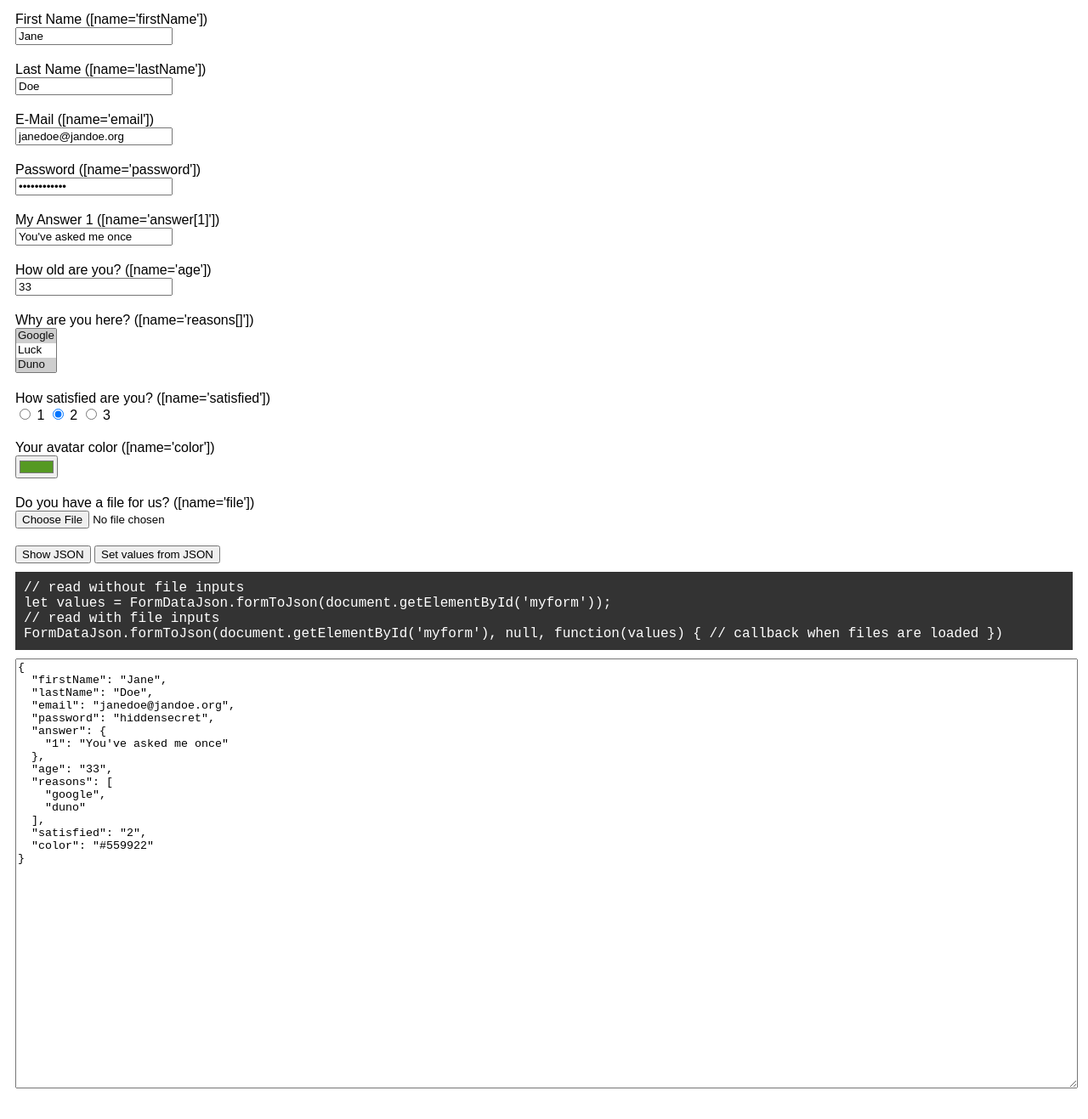
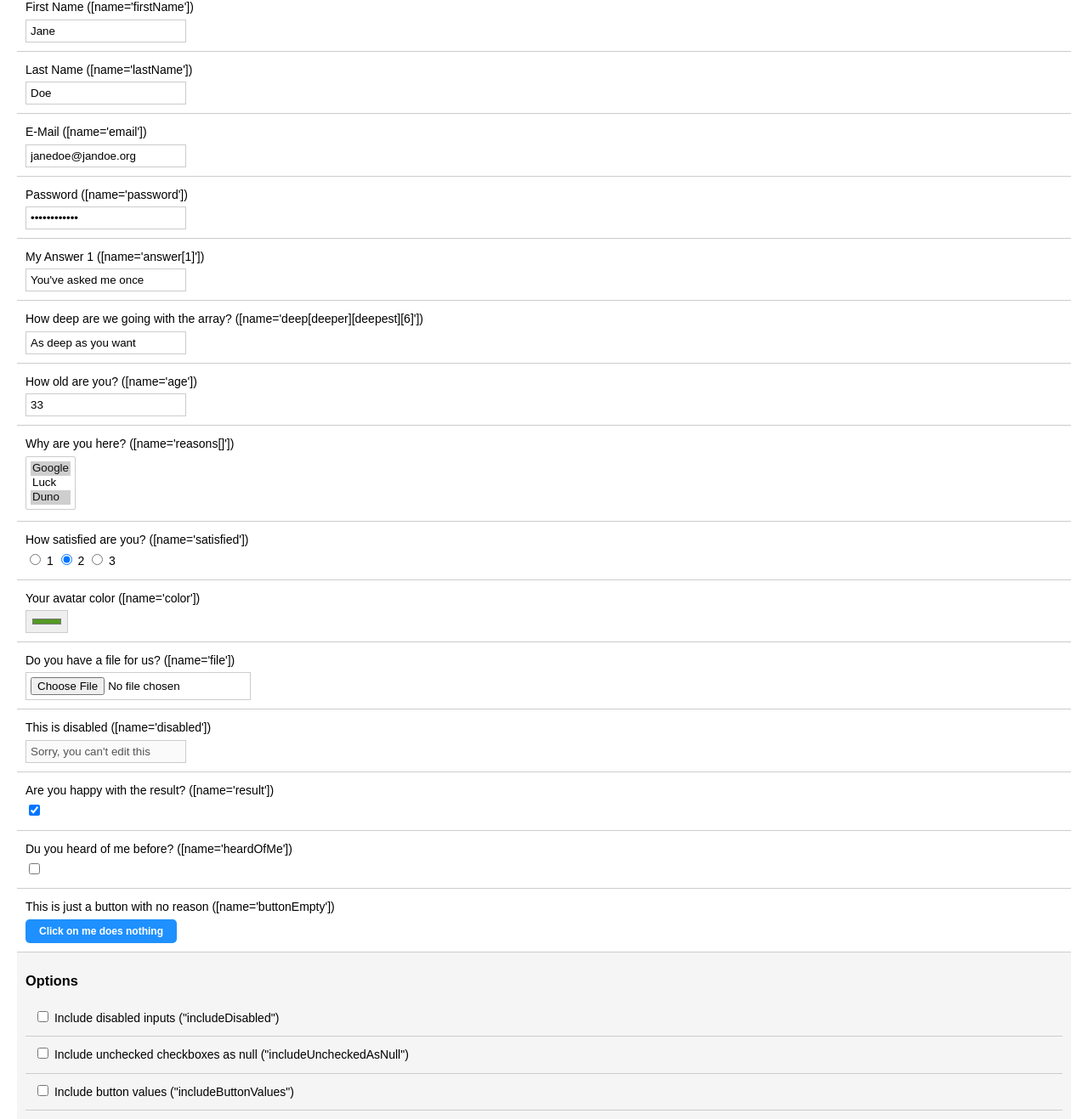
Before and after one commit to brainfoolong/form-data-json, a website: page docs/example/playground.html in a window 1280 px wide. Shown: the part 55-1372 px from the top of the page at 85% size. Drawn offline with Linux system fonts and the light colour scheme.

Commit message:
fixed setinputvalue for file input updated playground added some logos

```diff
--- a/docs/example/playground.html
+++ b/docs/example/playground.html
@@ -6,9 +6,27 @@
     <style type="text/css">
         body {
             font-family: Arial, sans-serif;
+            font-size: 14px;
+            line-height: 1.6;
+            padding: 20px;
+            margin: 0;
         }
         .field {
+            display: block;
             padding: 10px;
+            border-bottom: 1px solid #ccc;
+        }
+        .label {
+            display: block;
+            padding-bottom: 3px;
+        }
+        .options {
+            background: #f5f5f5;
+            padding: 10px;
+        }
+        h3 {
+            padding: 0;
+            margin: 10px 0;
         }
         #result {
             width: 100%;
@@ -22,73 +40,131 @@
             padding: 10px;
             margin-top: 10px;
             background: #333;
+            white-space: pre;
+            overflow: auto;
+        }
+        .button {
+            display: inline-block;
+            padding: 4px;
+            padding-left: 15px;
+            padding-right: 15px;
+            font-size: 12px;
+            line-height: 1.5;
+            font-weight: bold;
+            border: 1px solid transparent;
+            color: white !important;
+            cursor: pointer;
+            background-position: 5px center;
+            background-repeat: no-repeat;
+            background-color: dodgerblue;
+            overflow: visible;
+            width: auto;
+            transition: box-shadow .4s;
+            border-radius: 5px;
+            user-select: none;
+        }
+        input:not([type='checkbox']):not([type='radio']):not([type='button']), textarea, select {
+            padding: 5px;
+            border: 1px solid #ccc;
         }
     </style>
 </head>
 <body>
+<img src="../logo-trans.png" alt="Form Data Json" height="200"><br/>
 <form name="myform" id="myform" autocomplete="off" spellcheck="false">
-    <h3>Form Data Json Playground</h3>
-    <div class="field">
-        <div>First Name ([name='firstName'])</div>
-        <div><input type="text" name="firstName" value="Jane"></div>
-    </div>
-    <div class="field">
-        <div>Last Name ([name='lastName'])</div>
-        <div><input type="text" name="lastName" value="Doe"></div>
-    </div>
-    <div class="field">
-        <div>E-Mail ([name='email'])</div>
-        <div><input type="email" name="email" value="janedoe@jandoe.org"></div>
-    </div>
-    <div class="field">
-        <div>Password ([name='password'])</div>
-        <div><input type="password" name="password" value="hiddensecret"></div>
-    </div>
-    <div class="field">
-        <div>My Answer 1 ([name='answer[1]'])</div>
-        <div><input type="text" name="answer[1]" value="You've asked me once"></div>
-    </div>
-    <div class="field">
-        <div>How old are you? ([name='age'])</div>
-        <div><input type="number" name="age" value="33"></div>
-    </div>
-    <div class="field">
-        <div>Why are you here? ([name='reasons[]'])</div>
-        <div>
+    <label class="field">
+        <span class="label">First Name ([name='firstName'])</span>
+        <input type="text" name="firstName" value="Jane">
+    </label>
+    <label class="field">
+        <span class="label">Last Name ([name='lastName'])</span>
+        <input type="text" name="lastName" value="Doe">
+    </label>
+    <label class="field">
+        <span class="label">E-Mail ([name='email'])</span>
+        <input type="email" name="email" value="janedoe@jandoe.org">
+    </label>
+    <label class="field">
+        <span class="label">Password ([name='password'])</span>
+        <input type="password" name="password" value="hiddensecret">
+    </label>
+    <label class="field">
+        <span class="label">My Answer 1 ([name='answer[1]'])</span>
+        <input type="text" name="answer[1]" value="You've asked me once">
+    </label>
+    <label class="field">
+        <span class="label">How deep are we going with the array? ([name='deep[deeper][deepest][6]'])</span>
+        <input type="text" name="deep[deeper][deepest][6]" value="As deep as you want">
+    </label>
+    <label class="field">
+        <span class="label">How old are you? ([name='age'])</span>
+        <input type="number" name="age" value="33">
+    </label>
+    <label class="field">
+        <span class="label">Why are you here? ([name='reasons[]'])</span>
         <select name="reasons[]" multiple size="3">
             <option value="google" selected>Google</option>
             <option value="luck">Luck</option>
             <option value="duno" selected>Duno</option>
         </select>
-        </div>
-    </div>
-    <div class="field">
-        <div>How satisfied are you? ([name='satisfied'])</div>
-        <div>
+    </label>
+    <label class="field">
+        <span class="label">How satisfied are you? ([name='satisfied'])</span>
         <input type="radio" name="satisfied" value="1"> 1
         <input type="radio" name="satisfied" value="2" checked> 2
         <input type="radio" name="satisfied" value="3"> 3
+    </label>
+    <label class="field">
+        <span class="label">Your avatar color ([name='color'])</span>
+        <input type="color" name="color" value="#559922">
+    </label>
+    <label class="field">
+        <span class="label">Do you have a file for us? ([name='file'])</span>
+        <input type="file" name="file">
+    </label>
+    <label class="field">
+        <span class="label">This is disabled ([name='disabled'])</span>
+        <input type="text" name="disabled" value="Sorry, you can't edit this" disabled>
+    </label>
+    <label class="field">
+        <span class="label">Are you happy with the result? ([name='result'])</span>
+        <input type="checkbox" name="result" value="1" checked>
+    </label>
+    <label class="field">
+        <span class="label">Du you heard of me before? ([name='heardOfMe'])</span>
+        <input type="checkbox" name="heardOfMe" value="1">
+    </label>
+    <label class="field">
+        <span class="label">This is just a button with no reason ([name='buttonEmpty'])</span>
+        <input type="button" class="button" name="buttonEmpty" value="Click on me does nothing">
+    </label>
+</form>
+<div class="options">
+    <h3>Options</h3>
+    <label class="field">
+        <input type="checkbox" name="includeDisabled" value="1"> Include disabled inputs ("includeDisabled")
+    </label>
+    <label class="field">
+        <input type="checkbox" name="includeUncheckedAsNull" value="1"> Include unchecked checkboxes as null
+        ("includeUncheckedAsNull")
+    </label>
+    <label class="field">
+        <input type="checkbox" name="includeButtonValues" value="1"> Include button values ("includeButtonValues")
+    </label>
+    <label class="field">
+        <input type="checkbox" name="unsetAllInputsOnFill" value="1"> Unset all inputs that not exist in values when
+        using fillFormFromJsonValues ("unsetAllInputsOnFill")
+    </label>
 </div>
+<div class="submit">
+    <input class="button" type="button" id="tojson" value="Show JSON">
+    <input class="button" type="button" id="fromjson" value="Set values from JSON"><br/>
 </div>
-    <div class="field">
-        <div>Your avatar color ([name='color'])</div>
-        <div>
-            <input type="color" name="color" value="#559922">
-        </div>
-    </div>
-    <div class="field">
-        <div>Do you have a file for us? ([name='file'])</div>
-        <div>
-            <input type="file" name="file">
-        </div>
-    </div>
-    <div class="field">
-        <input type="button" id="tojson" value="Show JSON">
-        <input type="button" id="fromjson" value="Set values from JSON"><br/>
+<h3>Executed script</h3>
 <div id="script-call"></div>
+<h3>Results</h3>
+<p>You can edit this json data if you want to test the use of 'Set values from JSON'</p>
 <textarea id="result" spellcheck="false"></textarea>
-    </div>
-</form>
 <script>
   ;(function () {
     let url = '../lib/form-data-json.min.js'
@@ -101,18 +177,29 @@
     s.setAttribute('src', url)
     document.head.appendChild(s)
 
+    function getOptions () {
+      let options = FormDataJson.formToJson(document.querySelector('.options'))
+      for (let i in options) {
+        options[i] = options[i] === '1'
+      }
+      let optionsCall = Object.keys(options).length ? ', new FormDataJsonOptions(' + JSON.stringify(options) + ')' : ''
+      return { 'options': Object.keys(options).length ? new FormDataJsonOptions(options) : null, 'call': optionsCall, 'callfiles' : optionsCall !== '' ? optionsCall : ', null'}
+    }
+
     function toJson () {
-      scriptCall.innerHTML = '// read without file inputs<br/>let values = FormDataJson.formToJson(document.getElementById(\'myform\'));<br/>// read with file inputs<br/>FormDataJson.formToJson(document.getElementById(\'myform\'), null, function(values) { // callback when files are loaded })'
-      textarea.value = JSON.stringify(FormDataJson.formToJson(form, null, function (values) {
+      let options = getOptions()
+      scriptCall.innerHTML = '// read without file inputs<br/>let values = FormDataJson.formToJson(document.getElementById(\'myform\')' + options.call + ');<br/>// read with file inputs<br/>FormDataJson.formToJson(document.getElementById(\'myform\')' + options.callfiles + ', function(values) { console.log(values) })'
+      textarea.value = JSON.stringify(FormDataJson.formToJson(form, options.options, function (values) {
         textarea.value = JSON.stringify(values, null, 2)
       }), null, 2)
     }
 
     function fromJson () {
       try {
+        let options = getOptions()
         let values = JSON.parse(textarea.value)
-        scriptCall.innerHTML = 'FormDataJson.fillFormFromJsonValues(document.getElementById(\'myform\'), \'' + JSON.stringify(values) + '\');'
-        FormDataJson.fillFormFromJsonValues(form, values)
+        scriptCall.innerHTML = 'FormDataJson.fillFormFromJsonValues(\n  document.getElementById(\'myform\'),\n  ' + JSON.stringify(values, null, 4) + '\n' + options.call + ');'
+        FormDataJson.fillFormFromJsonValues(form, values, options.options)
       } catch (e) {
         alert(e.message)
       }
--- a/package.json
+++ b/package.json
@@ -6,7 +6,7 @@
     "type": "git",
     "url": "git+https://github.com/brainfoolong/form-data-json.git"
   },
-  "version": "1.1.2",
+  "version": "1.1.3",
   "scripts": {
     "dist": "node build/dist.js"
   },
--- a/src/form-data-json.js
+++ b/src/form-data-json.js
@@ -22,7 +22,7 @@ class FormDataJson {
   /**
    * Get input value
    * Unchecked checkboxes/radios will return null
-   * Unselected selectbox will return null
+   * Unselected single selectbox will return null, multiple always return array even if it's empty
    * @param {HTMLInputElement|HTMLSelectElement|HTMLTextAreaElement} inputElement
    * @return {*}
    */
@@ -48,6 +48,7 @@ class FormDataJson {
 
   /**
    * Set input value
+   * To mark radio/checkbox as checked the value must match the checkbox value attribute, boolean true/false does not work here
    * @param {HTMLInputElement|HTMLSelectElement|HTMLTextAreaElement} inputElement
    * @param {*|null} value Null will unset the value
    */
@@ -62,6 +63,8 @@ class FormDataJson {
         let optionValue = typeof option.value !== 'undefined' ? option.value : option.text
         option.selected = value.indexOf(optionValue) > -1
       }
+    } else if (inputElement instanceof HTMLInputElement && inputType === 'file') {
+      // cannot set file type
     } else {
       inputElement.value = value
     }
@@ -163,6 +166,8 @@ class FormDataJson {
           reader.readAsDataURL(file)
         }
       }
+    } else if (fileValuesCallback) {
+      fileValuesCallback(object)
     }
     return object
   }
@@ -248,7 +253,7 @@ class FormDataJson {
 
   /**
    * Check if arg is arr
-   * @param {*} arr
+   * @param {*} arg
    * @return {boolean}
    */
   static isArray (arg) {
```
Also changed, not shown: README.md, dist/form-data-json.min.js (added), docs/lib/form-data-json.min.js, docs/logo-readme-github.png (added), docs/logo-social-github.png (added), 1 other file. Lines whose indentation alone changed are shown as unchanged.
